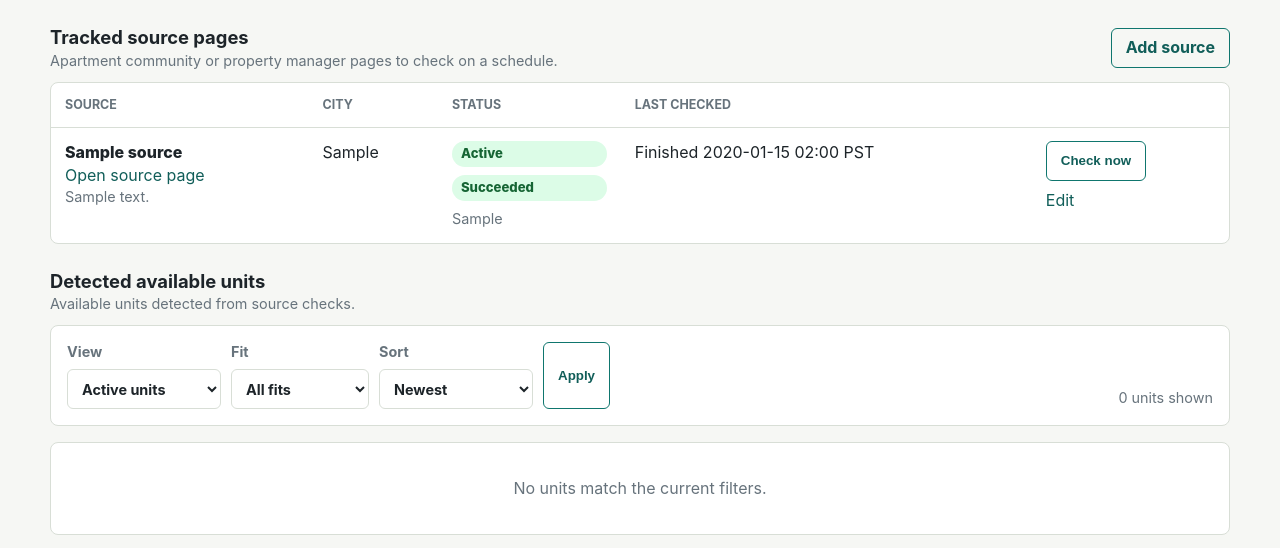
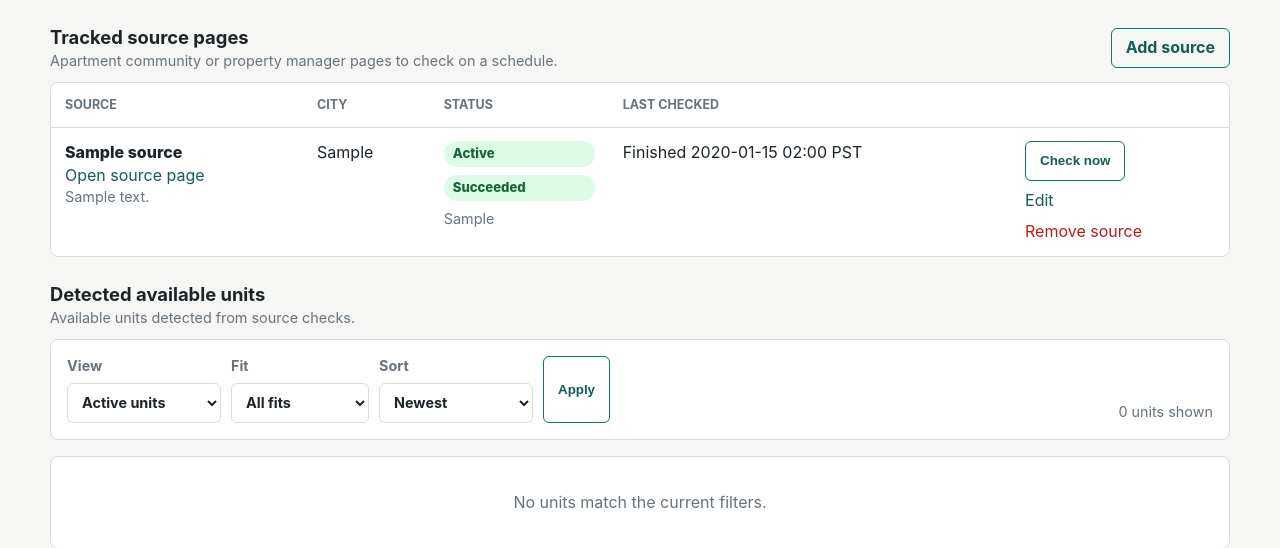
Before and after one commit to zl3152/monitor-rentals, a FastAPI app: page /board/dev-board in a window 1280 px wide. Shown: the part 115-663 px from the top of the page. Run offline with FastAPI, Linux system fonts and the light colour scheme; tables that the repository leaves empty hold one stand-in row (values such as "Sample post").

Commit message:
Add source removal action

```diff
--- a/app/main.py
+++ b/app/main.py
@@ -430,6 +430,28 @@ def update_source(
     return RedirectResponse(url=board_url(token), status_code=303)
 
 
+@app.post("/board/{token}/sources/{source_id}/delete", response_class=HTMLResponse)
+def delete_source(
+    token: str,
+    source_id: int,
+    db: Session = Depends(get_db),
+):
+    require_board(token)
+    source = db.get(TrackedSource, source_id)
+    if not source:
+        raise HTTPException(status_code=404, detail="Source not found")
+
+    db.query(UnitChange).filter(UnitChange.source_id == source.id).delete(
+        synchronize_session=False
+    )
+    db.query(DetectedUnit).filter(DetectedUnit.source_id == source.id).delete(
+        synchronize_session=False
+    )
+    db.delete(source)
+    db.commit()
+    return RedirectResponse(url=board_url(token), status_code=303)
+
+
 @app.post("/board/{token}/sources/{source_id}/check", response_class=HTMLResponse)
 def check_source_now(
     token: str,
--- a/app/templates/board.html
+++ b/app/templates/board.html
@@ -85,6 +85,9 @@
                   <button class="button secondary" type="submit">Check now</button>
                 </form>
                 <a href="/board/{{ token }}/sources/{{ source.id }}/edit">Edit</a>
+                <form method="post" action="/board/{{ token }}/sources/{{ source.id }}/delete" data-pending-label="Removing..." data-confirm="Remove this source URL and all units detected from it?">
+                  <button class="link-button danger" type="submit">Remove source</button>
+                </form>
               </div>
             </td>
           </tr>
```
